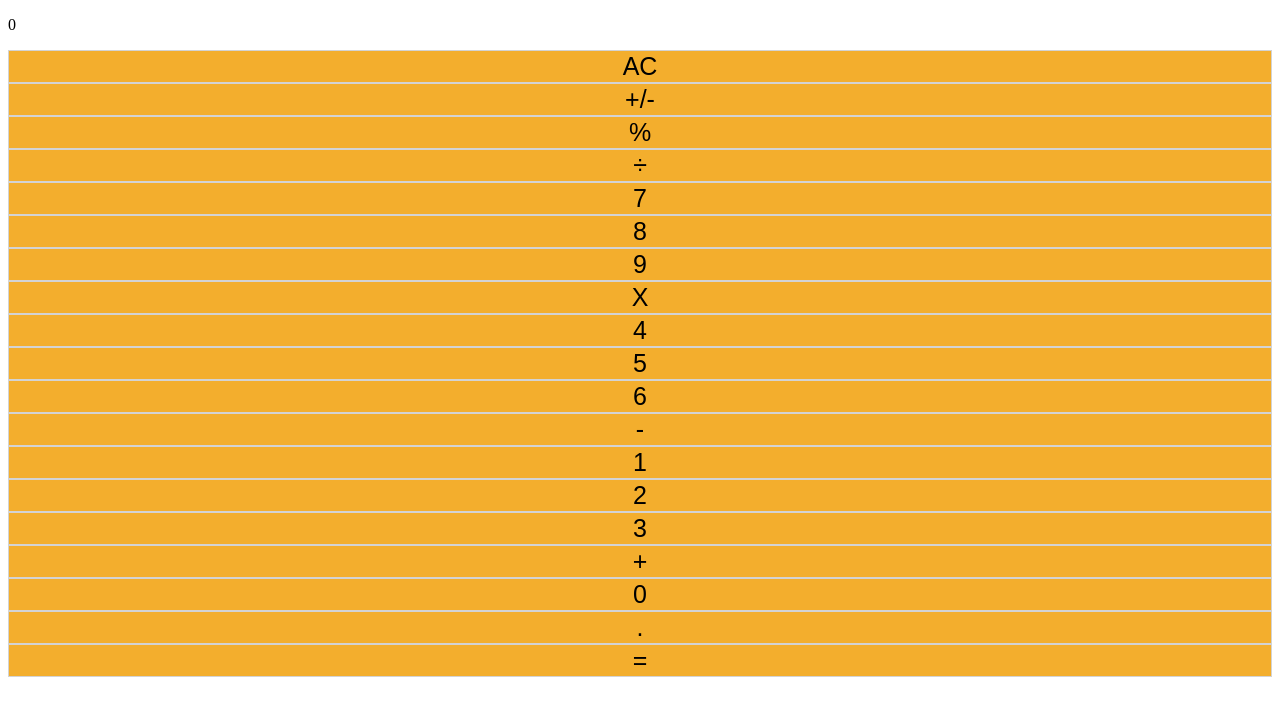
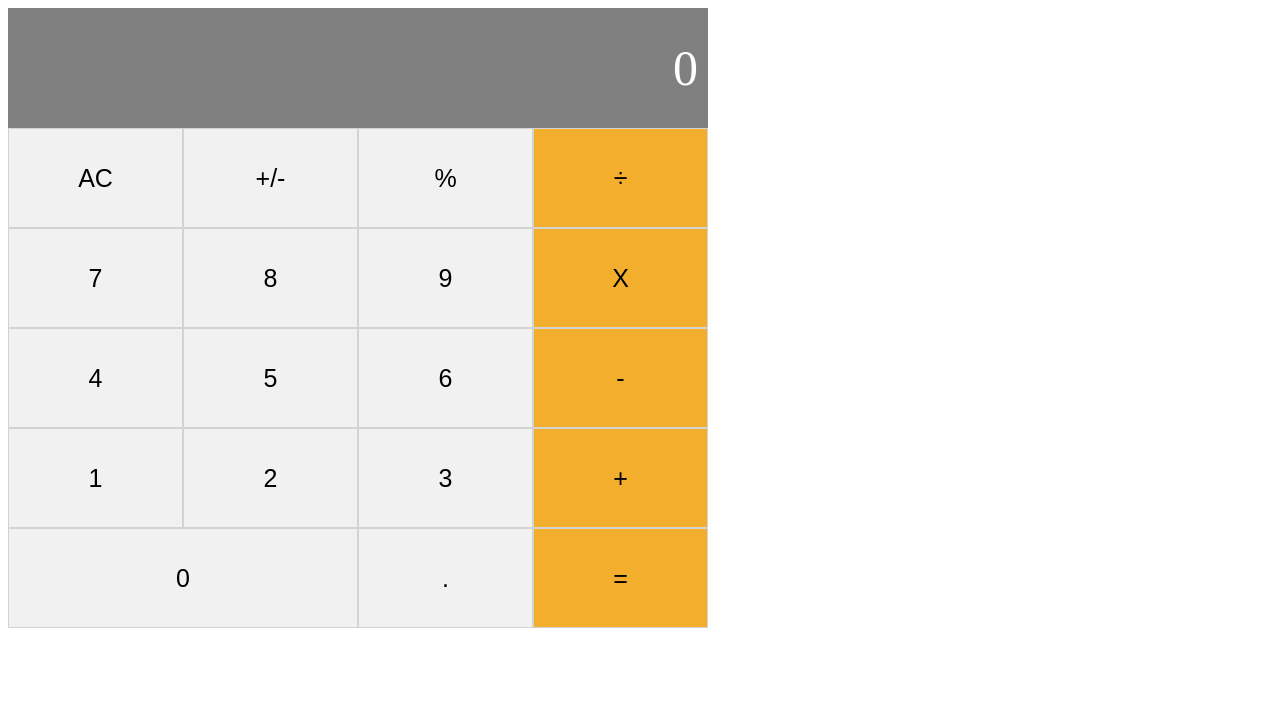
Before and after one commit to uimarshall/math-magicians, a React (Create React App) app: page / in a window 1280 px wide. Shown: the top 716 px of the page. Built offline with nearby package versions, Linux system fonts and the light colour scheme.

Commit message:
Add additional stylings to components

```diff
--- a/src/components/App.js
+++ b/src/components/App.js
@@ -56,7 +56,7 @@ const App = () => {
     return result === '' ? undefined : result;
   };
   return (
-    <div>
+    <div className="App">
 
       <Display result={showResult(state)} />
       <ButtonPanel clickHandler={handleClick} />
--- a/src/components/Button.js
+++ b/src/components/Button.js
@@ -1,20 +1,29 @@
 import PropTypes from 'prop-types';
 
-function Button({ name, clickHandler }) {
+function Button({
+  name, clickHandler, wide, color,
+}) {
   const handleClick = buttonName => {
     clickHandler(buttonName);
   };
   return (
-    <>
-      <button type="button" onClick={() => handleClick(name)}>{name}</button>
-    </>
+    <div className={wide ? 'wide' : 'btn'}>
+      <button type="button" className={color ? 'color' : null} onClick={() => handleClick(name)}>{name}</button>
+    </div>
   );
 }
 
 Button.propTypes = {
   name: PropTypes.string.isRequired,
   clickHandler: PropTypes.func.isRequired,
+  wide: PropTypes.bool,
+  color: PropTypes.bool,
 
 };
 
+Button.defaultProps = {
+  wide: false,
+  color: false,
+};
+
 export default Button;
--- a/src/components/ButtonPanel.js
+++ b/src/components/ButtonPanel.js
@@ -9,37 +9,37 @@ function ButtonPanel({ clickHandler }) {
   };
   return (
     <div>
-      <div>
-        <Button name="AC" clickHandler={clickHandler} />
-        <Button name="+/-" clickHandler={clickHandler} />
-        <Button name="%" clickHandler={clickHandler} />
+      <div className="row">
+        <Button name="AC" color clickHandler={clickHandler} />
+        <Button name="+/-" color clickHandler={clickHandler} />
+        <Button name="%" color clickHandler={clickHandler} />
         <Button name="÷" clickHandler={clickHandler} />
 
       </div>
-      <div>
-        <Button name="7" clickHandler={clickHandler} />
-        <Button name="8" clickHandler={clickHandler} />
-        <Button name="9" clickHandler={clickHandler} />
+      <div className="row">
+        <Button name="7" color clickHandler={clickHandler} />
+        <Button name="8" color clickHandler={clickHandler} />
+        <Button name="9" color clickHandler={clickHandler} />
         <Button name="X" clickHandler={clickHandler} />
 
       </div>
-      <div>
-        <Button name="4" clickHandler={clickHandler} />
-        <Button name="5" clickHandler={clickHandler} />
-        <Button name="6" clickHandler={clickHandler} />
+      <div className="row">
+        <Button name="4" color clickHandler={clickHandler} />
+        <Button name="5" color clickHandler={clickHandler} />
+        <Button name="6" color clickHandler={clickHandler} />
         <Button name="-" clickHandler={clickHandler} />
 
       </div>
-      <div>
-        <Button name="1" clickHandler={clickHandler} />
-        <Button name="2" clickHandler={clickHandler} />
-        <Button name="3" clickHandler={clickHandler} />
+      <div className="row">
+        <Button name="1" color clickHandler={clickHandler} />
+        <Button name="2" color clickHandler={clickHandler} />
+        <Button name="3" color clickHandler={clickHandler} />
         <Button name="+" clickHandler={clickHandler} />
 
       </div>
-      <div>
-        <Button name="0" clickHandler={clickHandler} />
-        <Button name="." clickHandler={clickHandler} />
+      <div className="row">
+        <Button name="0" color wide clickHandler={clickHandler} />
+        <Button name="." color clickHandler={clickHandler} />
         <Button name="=" clickHandler={clickHandler} />
       </div>
     </div>
--- a/src/components/Display.js
+++ b/src/components/Display.js
@@ -3,7 +3,7 @@ import PropTypes from 'prop-types';
 
 function Display({ result }) {
   return (
-    <div>
+    <div className="display">
       <p>{result}</p>
     </div>
   );
--- a/src/index.css
+++ b/src/index.css
@@ -13,7 +13,7 @@ button:hover {
   background-color: #ffa500;
 }
 
-.button {
+.btn {
   display: flex;
   width: 25%;
 }
@@ -47,7 +47,7 @@ button:hover {
   padding: 10px;
   background-color: #808080;
   height: 100px;
-  color: #ffffff;
+  color: #fff;
   font-size: 50px;
   font-weight: 400;
 }
```
